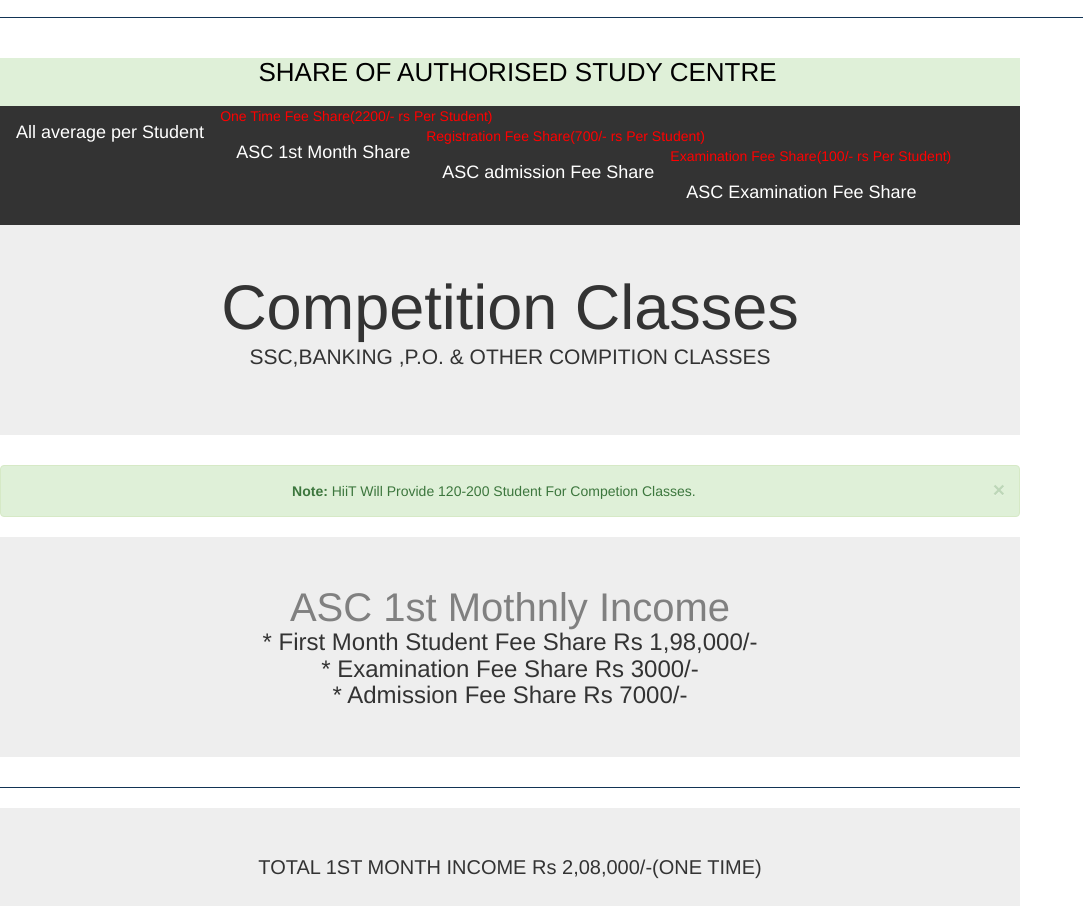
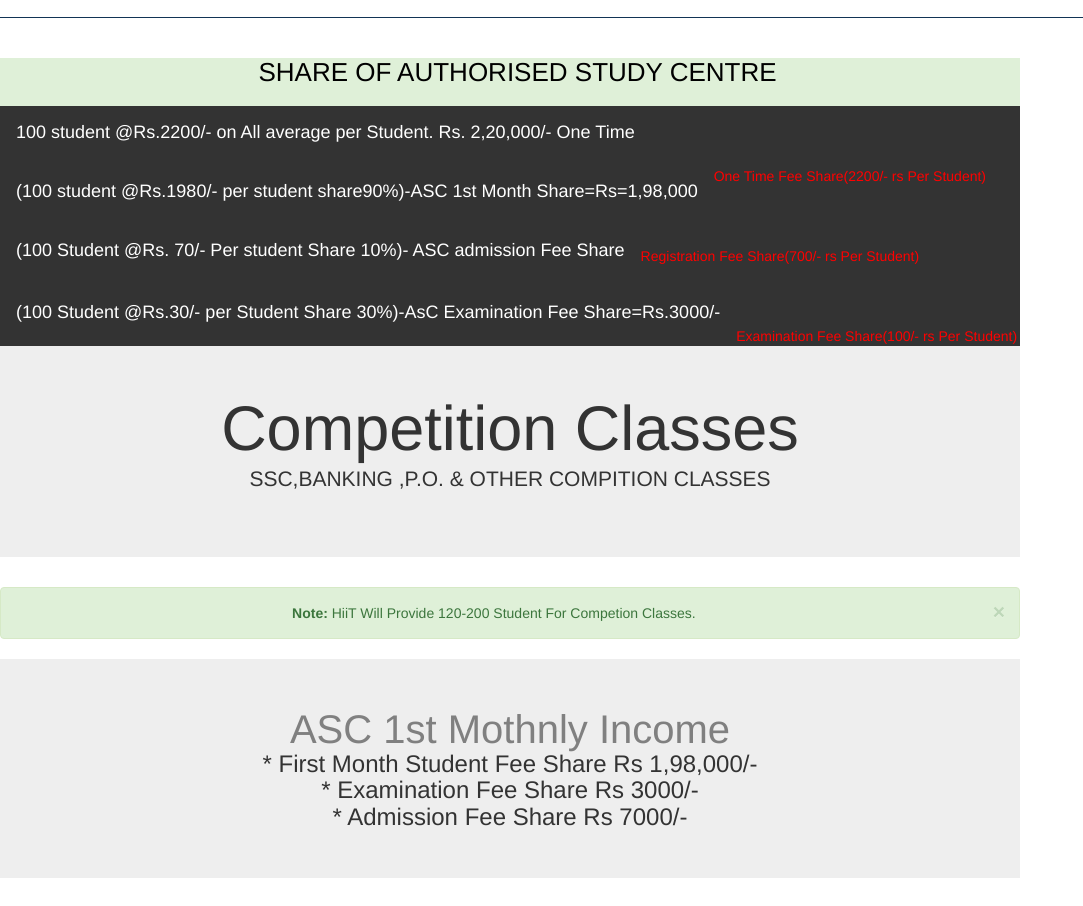
Before and after one commit to uzmazafar27/hiit.github.io, a plain HTML site: page index.html in a window 1280 px wide. Shown: the part 1127-2033 px from the top of the page, without its empty margins (0-1083 px from the left). Drawn offline with nearby package versions, Linux system fonts and the light colour scheme.

Commit message:
Update index.html

```diff
--- a/index.html
+++ b/index.html
@@ -138,13 +138,16 @@
 <br/>		 <h5 class="bg-success">   SHARE OF AUTHORISED STUDY CENTRE  </h5>
 
 <ul id="home1">
-        <li><a href="#">All average per Student</a></li>
-		<p>One Time Fee Share(2200/- rs Per Student)</p>
-          <li><a href="#">ASC 1st Month Share</a></li>
-		  	<p>Registration  Fee Share(700/- rs Per Student)</p>
-        <li><a href="#">ASC admission Fee Share</a></li>
-			<p>Examination  Fee Share(100/- rs Per Student)</p>
-        <li><a href="#">ASC Examination Fee Share</a></li>
+        <li><a href="#"> 100 student @Rs.2200/- on All average per Student. Rs. 2,20,000/- One Time </a></li>
+		</br>
+          <li><a href="#">
+		  (100 student @Rs.1980/- per student share90%)-ASC 1st Month Share=Rs=1,98,000 </a></li></br>
+		  </br><p>One Time Fee Share(2200/- rs Per Student)</p>	</br>
+        <li><a href="#">(100 Student @Rs. 70/- Per student Share 10%)- ASC admission Fee Share </a></li></br>
+			</br><p>  Registration  Fee Share(700/- rs Per Student)</p></br>
+        <li><a href="#">(100 Student @Rs.30/- per Student Share 30%)-AsC Examination Fee Share=Rs.3000/-</a></li></br>
+		 </br><p>Examination  Fee Share(100/- rs Per Student)</p>
+
 
     </ul>
 
```
